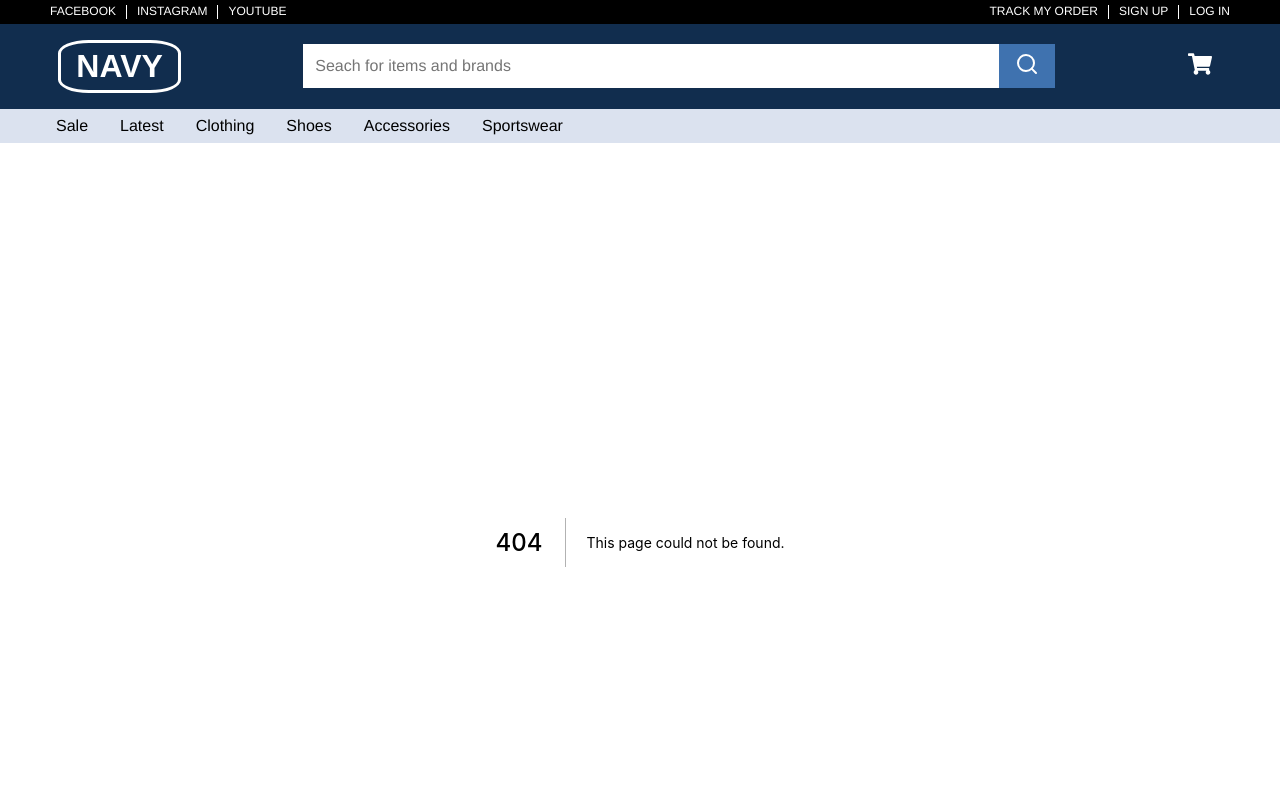
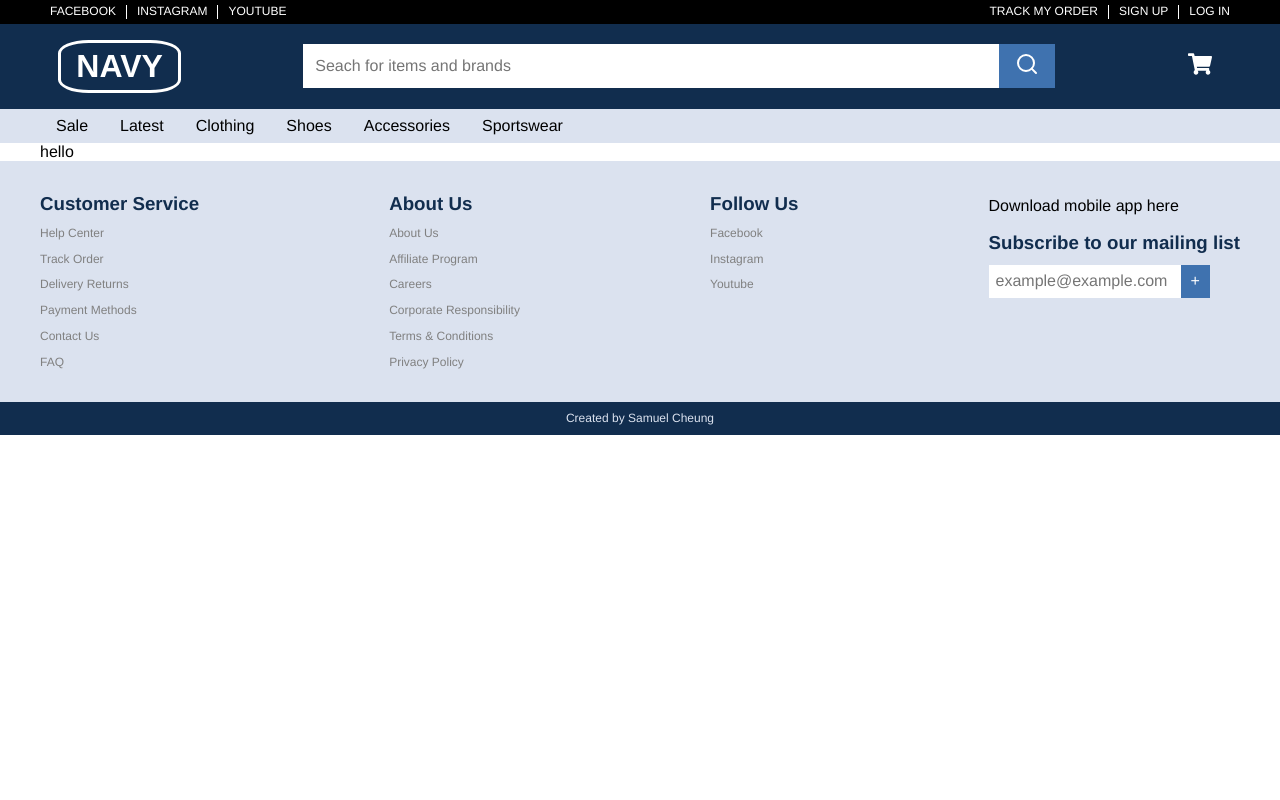
Before and after one commit to salmonsashimi/onlinestore, a Next.js app: page /item in a window 1280 px wide. Before the commit this address had no page. Shown: the top 800 px of the page. Built offline with nearby package versions, Linux system fonts and the light colour scheme.

Commit message:
created item page

```diff
--- /dev/null
+++ b/src/components/itemComponents/ItemImageBox.js
@@ -0,0 +1,7 @@
+const ItemImageBox = () => (
+    <div>
+        hello
+    </div>
+)
+
+export default ItemImageBox;
--- a/src/components/searchComponents/ItemBoxes.js
+++ b/src/components/searchComponents/ItemBoxes.js
@@ -11,6 +11,8 @@ const ItemBoxes = () => {
             <ItemBox />
             <ItemBox />
             <ItemBox />
+            <ItemBox />
+            <ItemBox />
         </div>
     )
 }
--- a/src/pages/index.js
+++ b/src/pages/index.js
@@ -3,11 +3,11 @@ import IndexPromosBanner from '../components/indexComponents/IndexPromosBanner';
 import IndexCategories from '../components/indexComponents/IndexCategories';
 
 const Index = () => (
-    <div>
+    <>
         <IndexCarousel />
         <IndexPromosBanner />
         <IndexCategories />
-    </div >
+    </>
 );
 
 export default Index;
--- /dev/null
+++ b/src/pages/item.js
@@ -0,0 +1,11 @@
+import ItemImageBox from '../components/itemComponents/ItemImageBox';
+
+const ItemPage = () => (
+    <div className='container'>
+        <ItemImageBox />
+
+
+    </div>
+)
+
+export default ItemPage;
```
